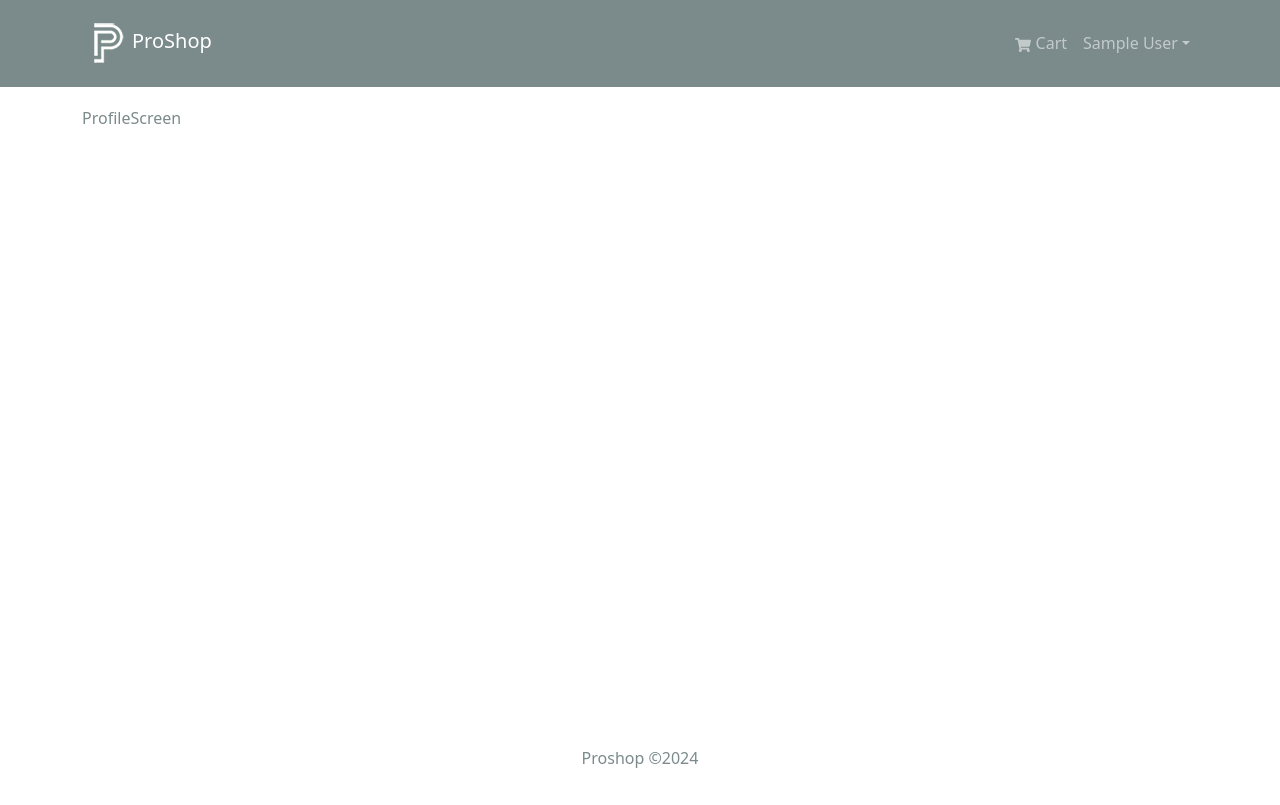
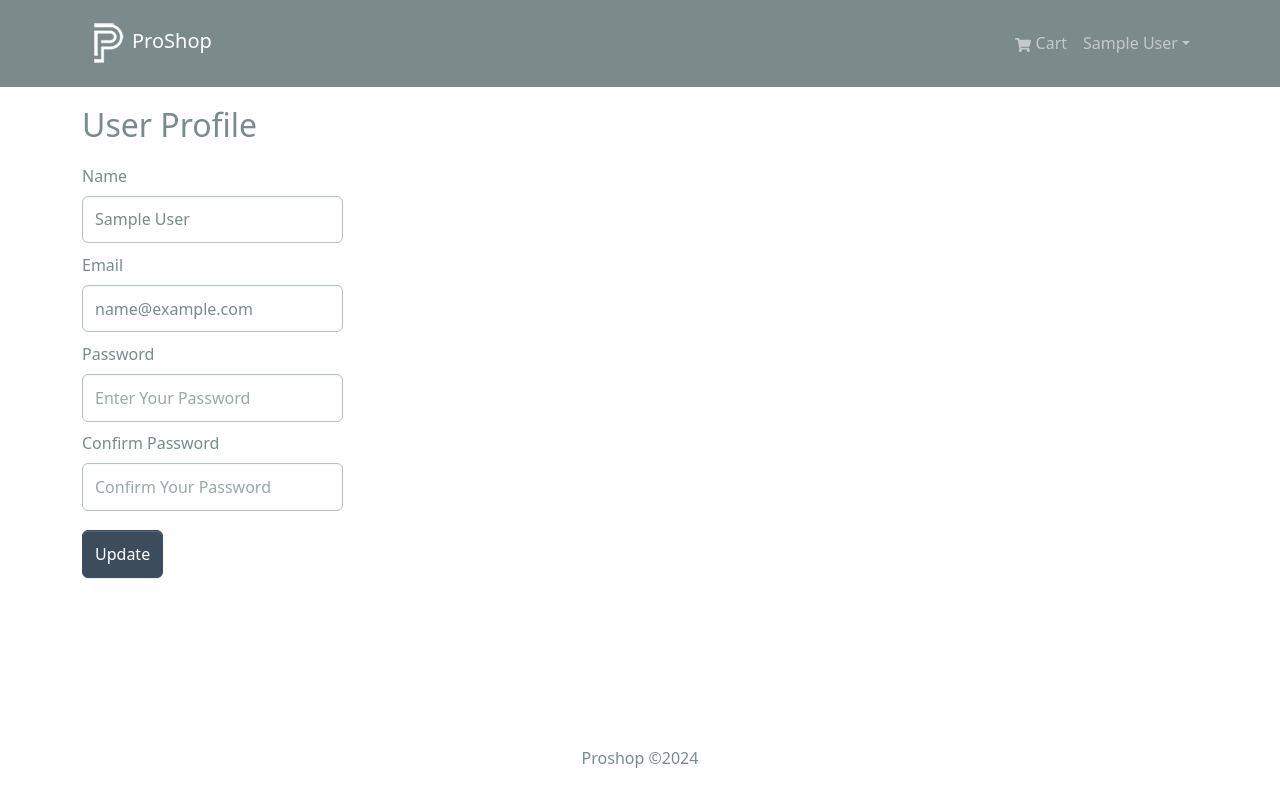
Before and after one commit to BestarDev/Proshop-v2, a React (Create React App) app in the folder frontend/: page /profile in a window 1280 px wide. Built offline with nearby package versions, Linux system fonts and the light colour scheme; sample sign-in values are in the browser's storage.

Commit message:
Update Profile

```diff
--- a/frontend/src/screens/ProfileScreen.jsx
+++ b/frontend/src/screens/ProfileScreen.jsx
@@ -1,8 +1,73 @@
-import React from 'react'
+import React, { useEffect, useState } from 'react'
+import { useDispatch, useSelector } from 'react-redux'
+import { Col, Form, FormLabel, Row, Button} from 'react-bootstrap'
+import { useProfileMutation } from '../slices/usersApiSlice'
+import { setCredential } from '../slices/authSlice'
+import Loader from '../components/Loader'
+import { toast } from 'react-toastify'
 
 const ProfileScreen = () => {
+  const [name, setName] = useState('')
+  const [email, setEmail] = useState('')
+  const [password, setPassword] = useState('')
+  const [confirmPassword, setConfirmPassword] = useState('')
+
+  const dispatch = useDispatch();
+
+  const { userInfo } = useSelector(state => state.auth);
+
+  const [updateProfile, {isLoading: loadingUpdateProfile}] = useProfileMutation();
+
+  useEffect(() => {
+    if(userInfo) {
+      setName(userInfo.name)
+      setEmail(userInfo.email);
+    }
+  }, [userInfo, userInfo.name, userInfo.email])
+
+  const submitHandler = async (e) => {
+    e.preventDefault();
+    if(password !== confirmPassword ) {
+      toast.error('Password do not match')
+    } else {
+      try {
+        const res = await updateProfile({_id: userInfo._id, name, email, password}).unwrap();
+        dispatch(setCredential(res));
+        toast.success('Profile Updated Successfully')
+      } catch (err) {
+        toast.error(err?.data?.message || err?.message || err);
+      }
+    }
+  }
+
   return (
-    <div>ProfileScreen</div>
+    <Row>
+      <Col md={3}>
+        <h2>User Profile</h2>
+        <Form onSubmit={submitHandler}>
+          <Form.Group controlId='name' className='my-2'>
+            <FormLabel>Name</FormLabel>
+            <Form.Control type='text' value={name} placeholder='Enter Your Name' onChange={(e) => setName(e.target.value)} />
+          </Form.Group>
+          <Form.Group controlId='email' className='my-2'>
+            <FormLabel>Email</FormLabel>
+            <Form.Control type='email' value={email} placeholder='Enter Your Email' onChange={(e) => setEmail(e.target.value)} />
+          </Form.Group>
+          <Form.Group controlId='password' className='my-2'>
+            <FormLabel>Password</FormLabel>
+            <Form.Control type='password' value={password} placeholder='Enter Your Password' onChange={(e) => setPassword(e.target.value)} />
+          </Form.Group>
+          <Form.Group controlId='confirmPassword' className='my-2'>
+            <FormLabel>Confirm Password</FormLabel>
+            <Form.Control type='password' value={confirmPassword} placeholder='Confirm Your Password' onChange={(e) => setConfirmPassword(e.target.value)} />
+          </Form.Group>
+          <Button type='submit' variant='primary' className='my-2'>
+            Update
+          </Button>
+          { loadingUpdateProfile && <Loader />}
+        </Form>
+      </Col>
+    </Row>
   )
 }
 
```
